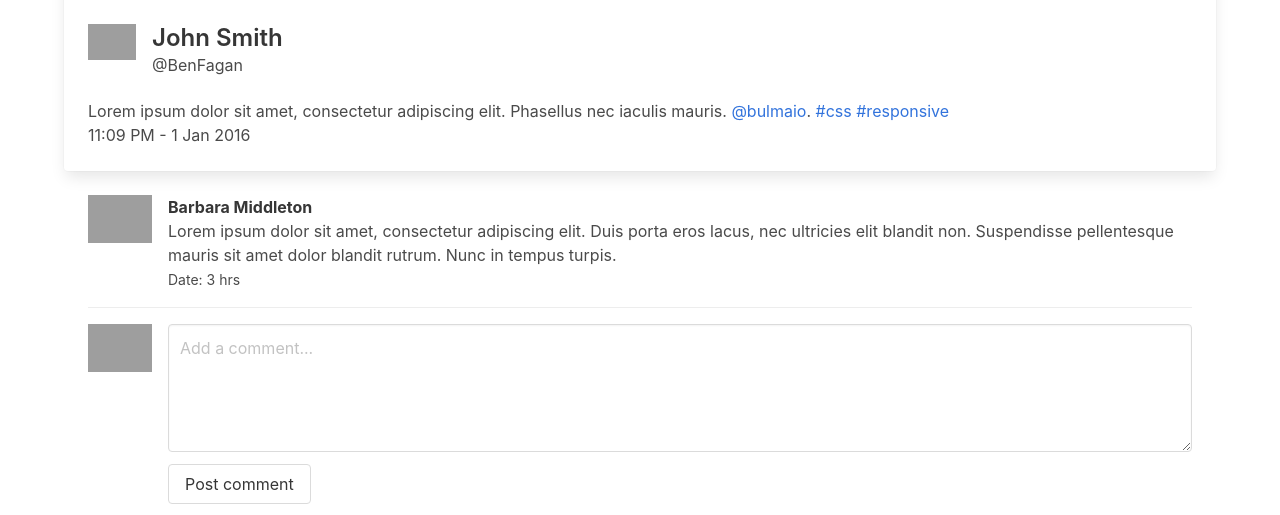
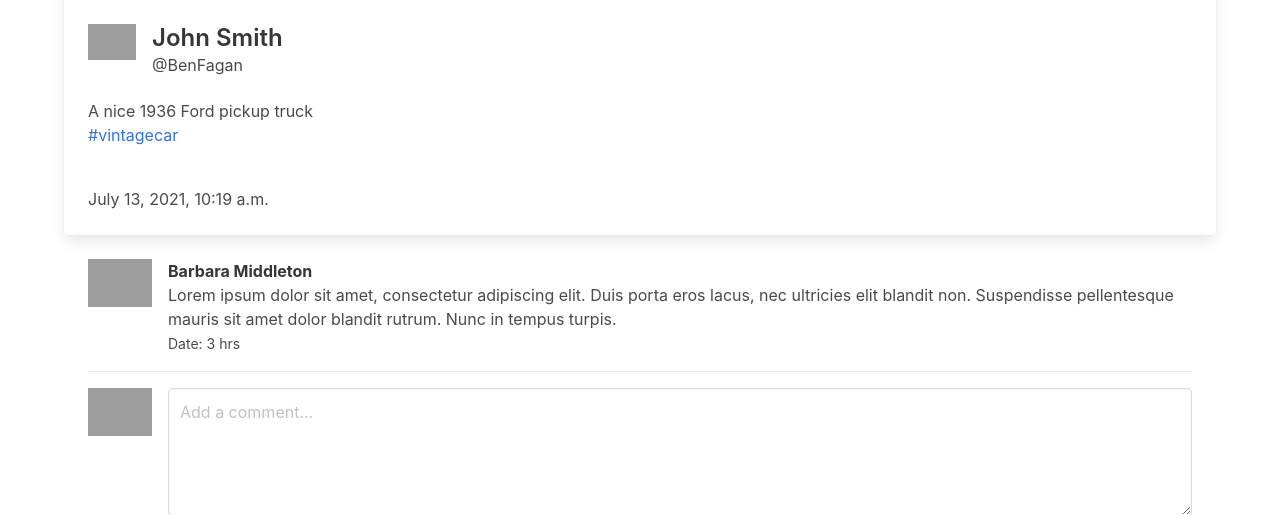
Before and after one commit to RobinsonLuzo/Notebook, a Django app: page /post/934bc537-d2f3-43b9-b426-79f2336c025e in a window 1280 px wide. Shown: the part 964-1479 px from the top of the page. Run offline with Django 3.2, Linux system fonts and the light colour scheme; a user stored in the database is signed in; data comes from the database, SQL or seed files in the repository; grey boxes are pictures that could not be loaded.

Commit message:
Added date and tag display for post detail render.

```diff
--- a/notebook/notebook/notebook/templates/post_detail.html
+++ b/notebook/notebook/notebook/templates/post_detail.html
@@ -27,11 +27,14 @@
           </div>
 
           <div class="content">
-            Lorem ipsum dolor sit amet, consectetur adipiscing elit.
-            Phasellus nec iaculis mauris. <a>@bulmaio</a>.
-            <a href="#">#css</a> <a href="#">#responsive</a>
+            {{ post.caption }}
+            <p>
+              {%for tag in post.tags.all %}
+              <a href="{{ tag.get_absolute_url }}">#{{ tag }}</a>
+              {% endfor %}
+            </p>
             <br>
-            <time datetime="2016-1-1">11:09 PM - 1 Jan 2016</time>
+            <time datetime="2016-1-1">{{ post.posted }}</time>
           </div>
         </div>
       </div>
```
